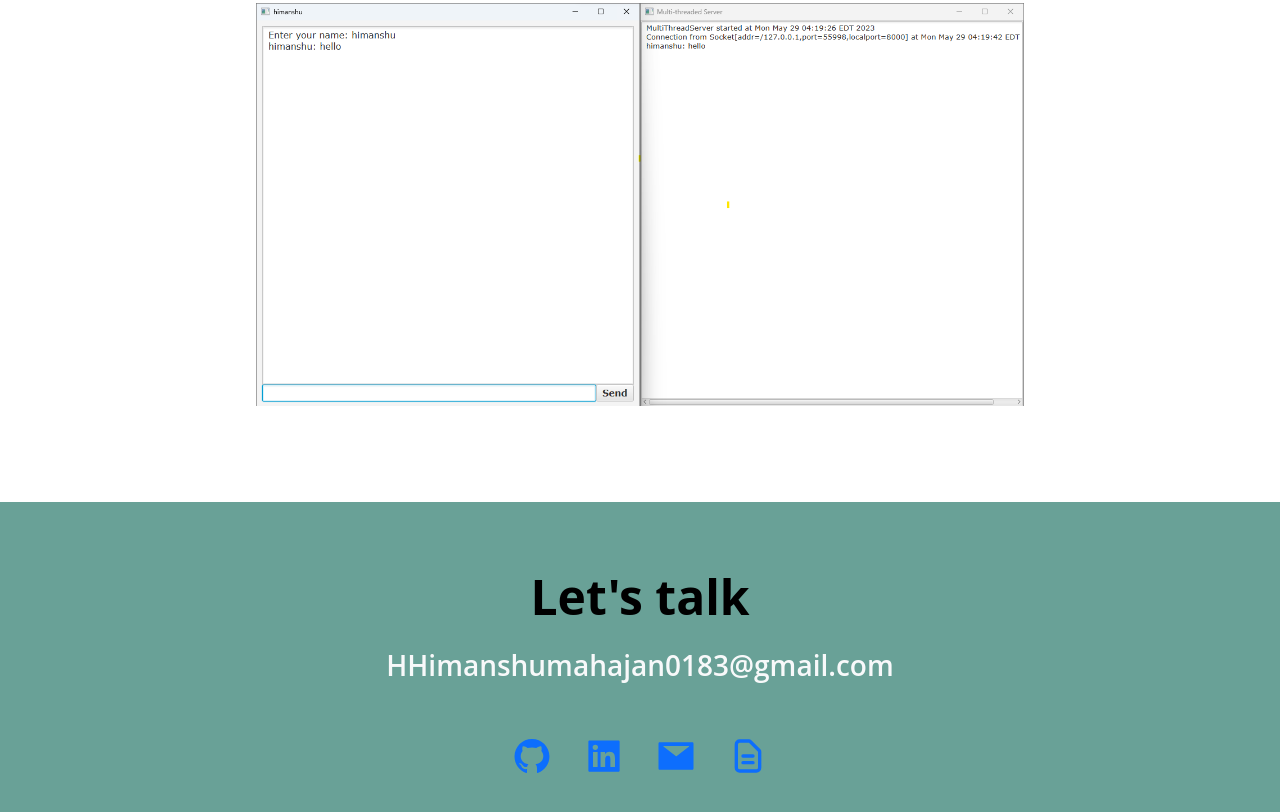
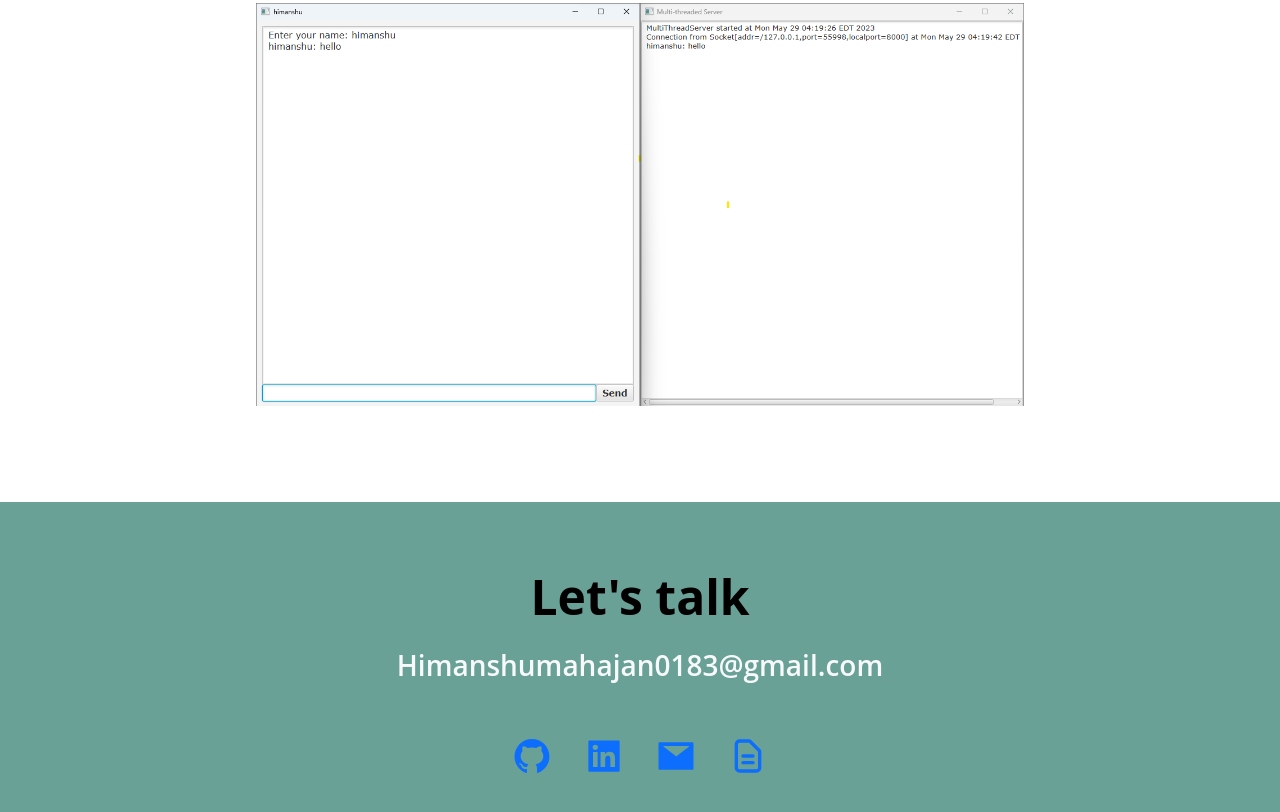
Before and after one commit to Himanshu0183/Himanshu0183.github.io, a plain HTML site: page index.html in a window 1280 px wide. Shown: the part 3728-4540 px from the top of the page. Drawn offline with nearby package versions, Linux system fonts and the light colour scheme.

Commit message:
Update index.html

```diff
--- a/index.html
+++ b/index.html
@@ -246,7 +246,7 @@
 
     <section id="contact" class="text-light">
         <h1 class="text-center">Let's talk</h1>
-        <h2 class="text-center">HHimanshumahajan0183@gmail.com</h2>
+        <h2 class="text-center">Himanshumahajan0183@gmail.com</h2>
         <div class="contact__links d-flex justify-content-center">
             <a href=" https://github.com/himanshu0183 " class="contact__icon fs-1 p-3" target="_blank ">
                 <svg stroke="currentColor " fill="currentColor " stroke-width="0 " viewBox="0 0 1024 1024 " class="contact__icons " height="1em " width="1em" xmlns="http://www.w3.org/2000/svg "><path d="M511.6 76.3C264.3 76.2 64 276.4 64 523.5 64 718.9 189.3 885 363.8 946c23.5 5.9 19.9-10.8 19.9-22.2v-77.5c-135.7 15.9-141.2-73.9-150.3-88.9C215 726 171.5 718 184.5 703c30.9-15.9 62.4 4 98.9 57.9 26.4 39.1
```
